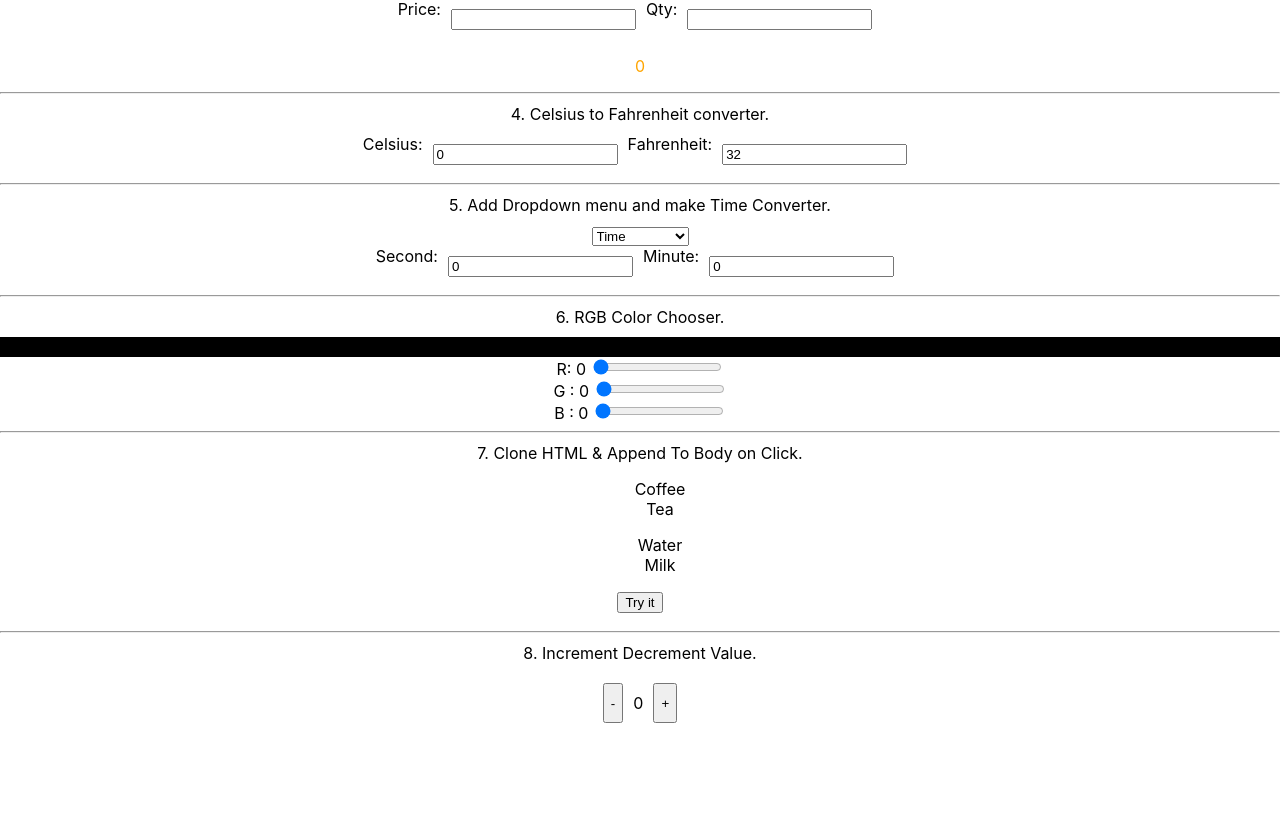
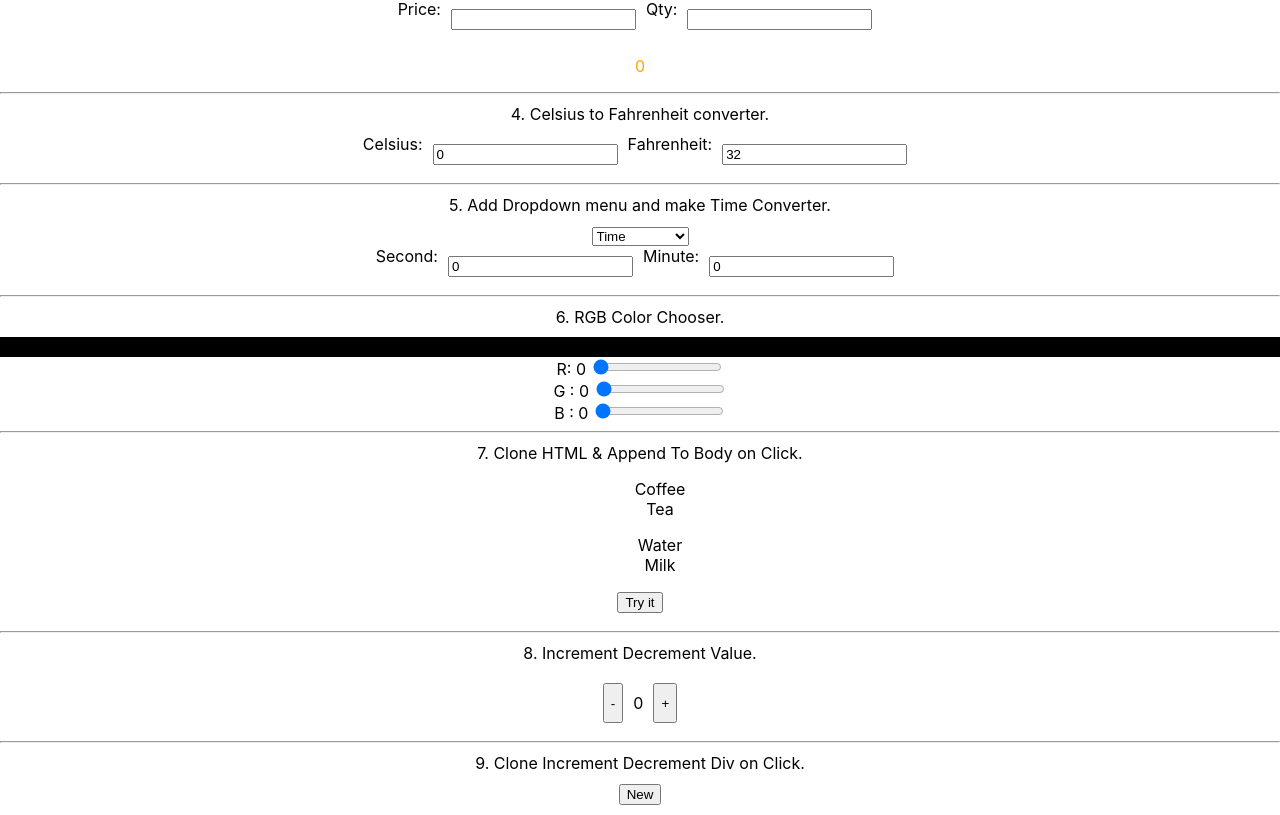
Before and after one commit to kamaliapramesh/learn-react, a React (Create React App) app: page / in a window 1280 px wide. Shown: the part 246-1061 px from the top of the page. Before the commit the page ends 979 px from the top, so only its background shows below. Built offline with nearby package versions, Linux system fonts and the light colour scheme.

Commit message:
all example complete and code formate

```diff
--- a/src/App.js
+++ b/src/App.js
@@ -8,6 +8,7 @@ import Dropdown from './components/dropdown';
 import Color from './components/color';
 import Clone from './components/clone';
 import Increment from './components/increment';
+import Cloneincrement from './components/cloneincrement';
 
 
 function App() {
@@ -36,6 +37,9 @@ function App() {
        <hr></hr>
       <div className="head">8. Increment Decrement Value.</div>
        <Increment />
+       <hr></hr>
+      <div className="head">9. Clone Increment Decrement Div on Click.</div>
+       <Cloneincrement />
     </div>
   );
 }
--- /dev/null
+++ b/src/components/cloneincrement.js
@@ -0,0 +1,28 @@
+import React from 'react';
+import './Common.css';
+import Increment from './increment.js';
+
+class Cloneincrement extends React.Component {
+    state = {
+        rows: 0
+    };
+
+    addRow = () => {
+        this.setState(({ rows }) => ({ rows: rows + 1 }));
+    };
+
+    render() {
+        return (
+            <div className="d-flex">
+                <button className="mb" onClick={this.addRow}>New</button>
+                {Array.from({ length: this.state.rows }, (_, index) => (
+                    <div key={index}>
+                        <Increment />
+                    </div>
+                ))}
+            </div>
+        )
+    }
+}
+
+export default Cloneincrement
--- a/src/components/converter.js
+++ b/src/components/converter.js
@@ -17,7 +17,6 @@ class Converter extends React.Component {
         this.setState({ fahrenheit: e.target.value });
         let cels = (e.target.value - 32.0) * 5.0/9.0;
         this.setState({ celsius: cels });
-
     }
     render() {
         return (
--- a/src/components/dropdown.js
+++ b/src/components/dropdown.js
@@ -7,7 +7,6 @@ class Dropdown extends React.Component {
         this.textBox1Change = this.textBox1Change.bind(this);
         this.textBox2Change = this.textBox2Change.bind(this);
         this.typeChange = this.typeChange.bind(this);
-
         this.state = {textVal1: 0,textVal2: 0 ,type: "time",label1: "Second",label2: "Minute"};
     }
     textBox1Change(e) {
@@ -19,7 +18,6 @@ class Dropdown extends React.Component {
             let fahr = (e.target.value * 9.0/5.0) + 32.0;
             this.setState({ textVal2: fahr });
         }
-
     }
 
     typeChange(e){
--- a/src/components/increment.js
+++ b/src/components/increment.js
@@ -2,28 +2,30 @@ import React from 'react';
 import './Common.css';
 
 class Increment extends React.Component {
+
     constructor(props) {
         super(props);
         this.state = {
           counter: 0
         };
-      }
+    }
+
     decrement = () => {
-        const counter = this.state.counter -1;
-        this.setState({ counter, counter })
+        let counterdecrement = this.state.counter -1;
+        this.setState({ counter : counterdecrement })
     }
 
     increment = () => {
-        const counter = this.state.counter +1;
-        this.setState({ counter, counter })
+        let counterincrement = this.state.counter +1;
+        this.setState({ counter: counterincrement })
     }
 
     render() {
       return (
         <div className="d-flex m-10">
-          <button onClick={this.decrement}>-</button>
-          <div  className="m-10">{ this.state.counter }</div>
-          <button onClick={this.increment}>+</button>
+            <button onClick={this.decrement}>-</button>
+            <div  className="m-10">{ this.state.counter }</div>
+            <button onClick={this.increment}>+</button>
         </div>
       );
     }
--- a/src/components/multiply.js
+++ b/src/components/multiply.js
@@ -19,8 +19,8 @@ class Multiply extends React.Component {
         return (
             <div>
                 <div className="d-flex">
-                Price:<input type="number" className="text-box" onChange={this.priceChange} />
-                Qty:<input type="number" className="text-box" onChange={this.qtyChange} />
+                    Price:<input type="number" className="text-box" onChange={this.priceChange} />
+                    Qty:<input type="number" className="text-box" onChange={this.qtyChange} />
                 </div>
                 <p className="color-orange">{ total }</p>
             </div>
```
Also changed, not shown: src/components/hideshow.js (+2 -6 lines), src/components/clone.js (indentation only). Lines whose indentation alone changed are shown as unchanged.
